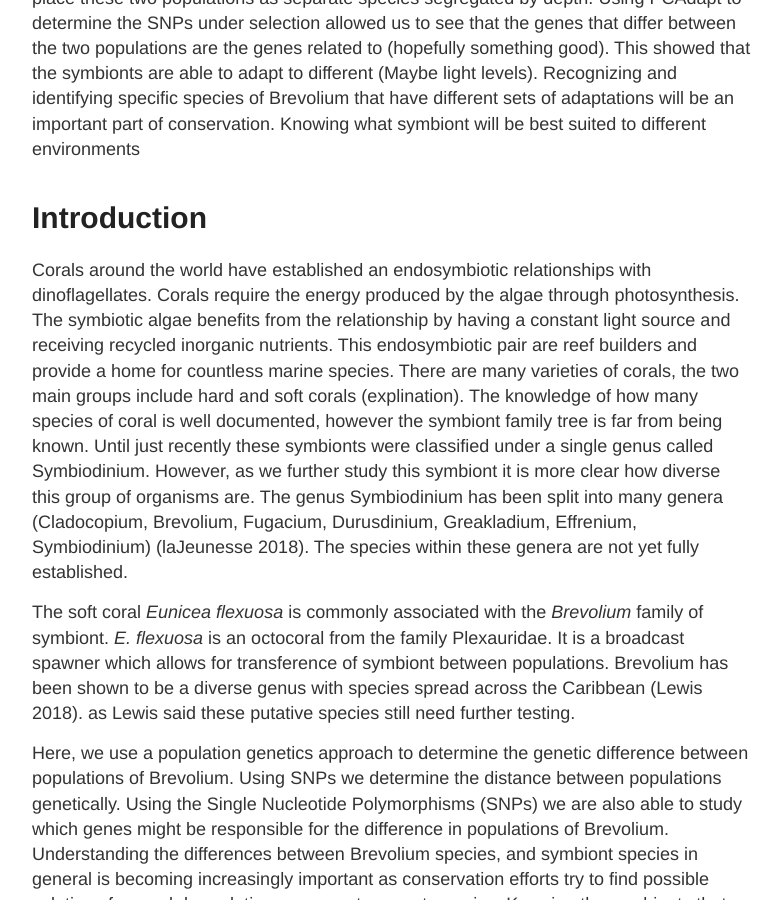
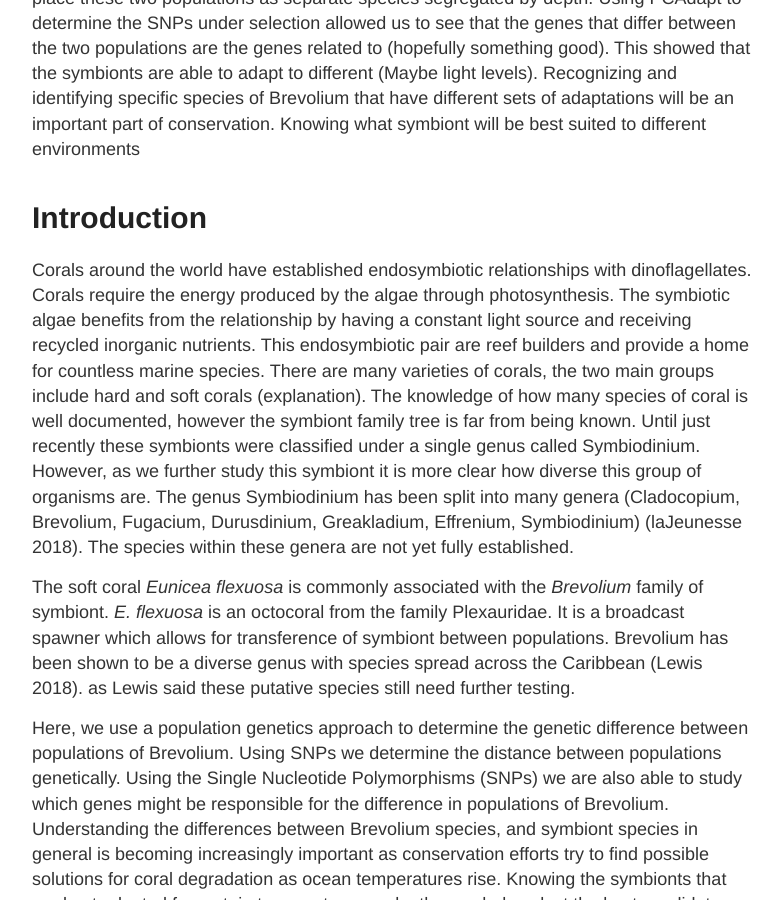
Before and after one commit to Mwags24/Brevolium_Notebook, a Jekyll site: the page built from _posts/2020-6-16-Full_Draft1.md, in a window 1280 px wide and 900 px high, scrolled down 844 px. Shown: the whole window, without its empty margins (248-1029 px from the left). Built offline with Jekyll 4.4.1, drawn with Linux system fonts in a browser that asks for light colours; some of the changed text lies outside the part shown.

Commit message:
Update 2020-6-16-Full_Draft1.md

```diff
--- a/_posts/2020-6-16-Full_Draft1.md
+++ b/_posts/2020-6-16-Full_Draft1.md
@@ -14,7 +14,7 @@ Corals rely on a symbiotic dinoflagellate for much of the coral's energy needs.
 
 # Introduction
 
-Corals around the world have established an endosymbiotic relationships with dinoflagellates. Corals require the energy produced by the algae through photosynthesis. The symbiotic algae benefits from the relationship by having a constant light source and receiving recycled inorganic nutrients. This endosymbiotic pair are reef builders and provide a home for countless marine species. There are many varieties of corals, the two main groups include hard and soft corals (explination). The knowledge of how many species of coral is well documented, however the symbiont family tree is far from being known.
+Corals around the world have established endosymbiotic relationships with dinoflagellates. Corals require the energy produced by the algae through photosynthesis. The symbiotic algae benefits from the relationship by having a constant light source and receiving recycled inorganic nutrients. This endosymbiotic pair are reef builders and provide a home for countless marine species. There are many varieties of corals, the two main groups include hard and soft corals (explanation). The knowledge of how many species of coral is well documented, however the symbiont family tree is far from being known.
 Until just recently these symbionts were classified under a single genus called Symbiodinium. However, as we further study this symbiont it is more clear how diverse this group of organisms are. The genus Symbiodinium has been split into many genera (Cladocopium, Brevolium, Fugacium, Durusdinium, Greakladium, Effrenium, Symbiodinium) (laJeunesse 2018). The species within these genera are not yet fully established.
 
 The soft coral *Eunicea flexuosa* is commonly associated with the *Brevolium* family of symbiont. *E. flexuosa* is an octocoral from the family Plexauridae. It is a broadcast spawner which allows for transference of symbiont between populations. Brevolium has been shown to be a diverse genus with species spread across the Caribbean (Lewis 2018). as Lewis said these putative species still need further testing.
```
Also changed, not shown: other parts of _posts/2020-6-16-Full_Draft1.md (+6 -7 lines).
